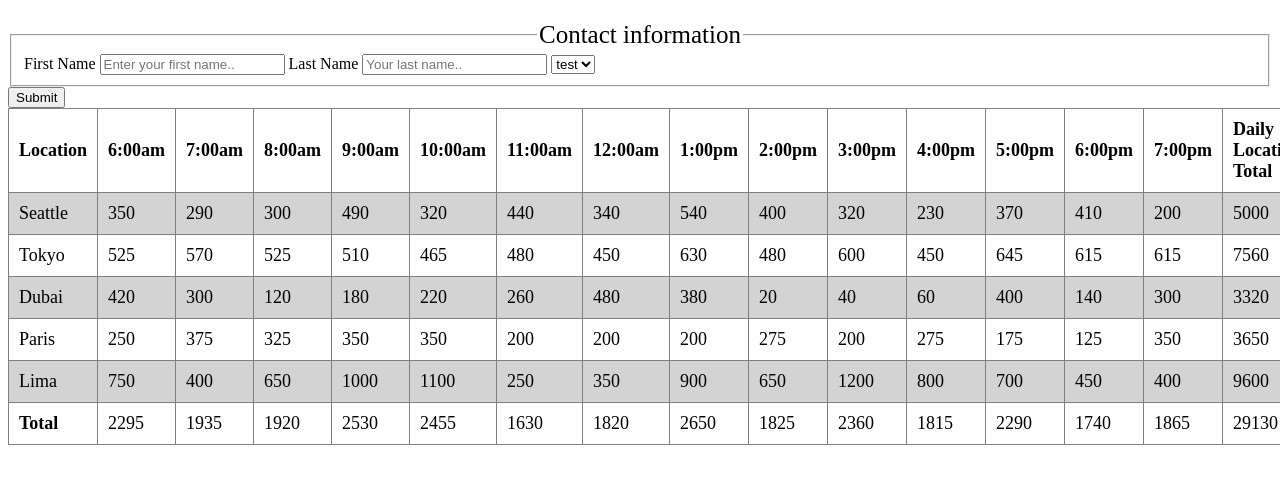
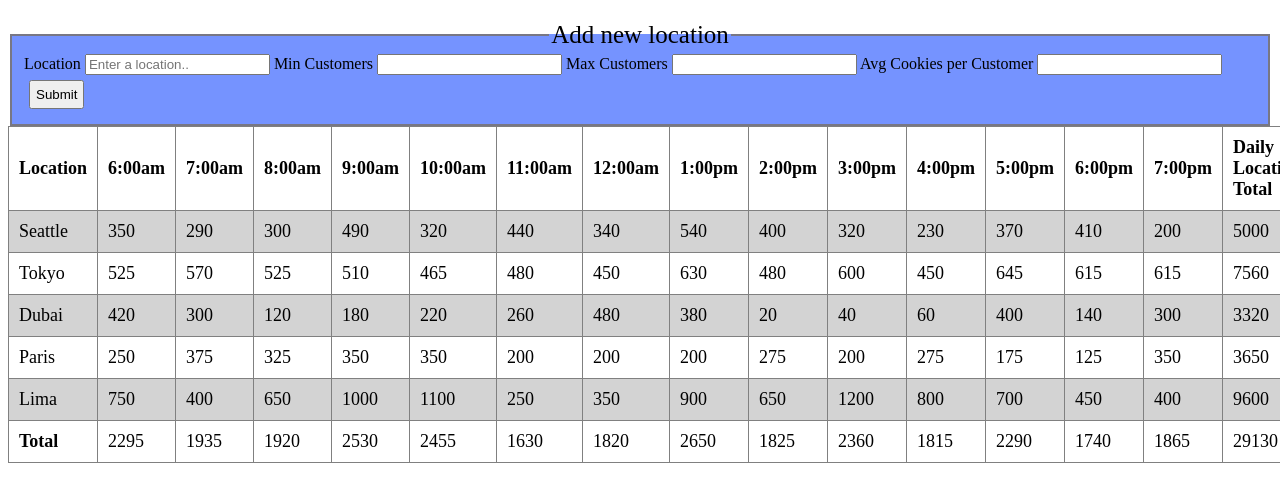
Before and after one commit to rzvdev1/cookie-stand, a plain HTML site: page html/sales.html in a window 1280 px wide. Shown: the part 66-568 px from the top of the page. Drawn offline with Linux system fonts and the light colour scheme.

Commit message:
User Table Form added

```diff
--- a/css/style.css
+++ b/css/style.css
@@ -103,3 +103,11 @@ legend {
   text-align: center;
   font-size: 25px;
 }
+button {
+  margin: 5px;
+  padding: 5px;
+}
+fieldset {
+  border: 2px solid #787784;
+  background: #7593ff;
+}
--- a/html/sales.html
+++ b/html/sales.html
@@ -12,28 +12,24 @@
     <h1>Sales</h1>
     <form id="my-form">
       <fieldset>
-        <legend>Contact information</legend>
-        <label for="fname">First Name</label>
+        <legend>Add new location</legend>
+        <label for="location">Location </label>
         <input
           type="text"
-          id="fname"
-          name="firstname"
-          placeholder="Enter your first name.."
+          id="location"
+          name="location"
+          placeholder="Enter a location.."
         />
-        <label for="lname">Last Name</label>
-        <input
-          type="text"
-          id="lname"
-          name="lastname"
-          placeholder="Your last name.."
-        />
-        <label>
-          <select>
-            <option>test</option>
-          </select>
-        </label>
+        <label for="min-customers">Min Customers </label>
+        <input type="number" id="min-customers" name="min-customers" />
+
+        <label for="max-customers">Max Customers </label>
+        <input type="number" id="max-customers" name="max-customers" />
+
+        <label for="avg-cookies">Avg Cookies per Customer </label>
+        <input type="number" id="avg-cookies" name="avg-cookies" />
+        <button type="submit">Submit</button>
       </fieldset>
-      <button type="submit">Submit</button>
     </form>
     <script src="../js/app.js"></script>
   </body>
--- a/js/app.js
+++ b/js/app.js
@@ -106,7 +106,24 @@ let myForm = document.getElementById("my-form");
 
 function handleSubmit(event) {
   event.preventDefault();
+
+  const location = document.getElementById("location").value;
+  const minCustomers = parseInt(document.getElementById("min-customers").value);
+  const maxCustomers = parseInt(document.getElementById("max-customers").value);
+  const avgCookies = parseInt(document.getElementById("avg-cookies").value);
+
+  const newShop = new CookieShop(
+    location,
+    minCustomers,
+    maxCustomers,
+    avgCookies
+  );
+  shops.push(newShop);
+
+  newShop.render(table);
   alert("This form has been successfully submitted!");
+
+  myForm.reset();
 }
 
 myForm.addEventListener("submit", handleSubmit);
```
